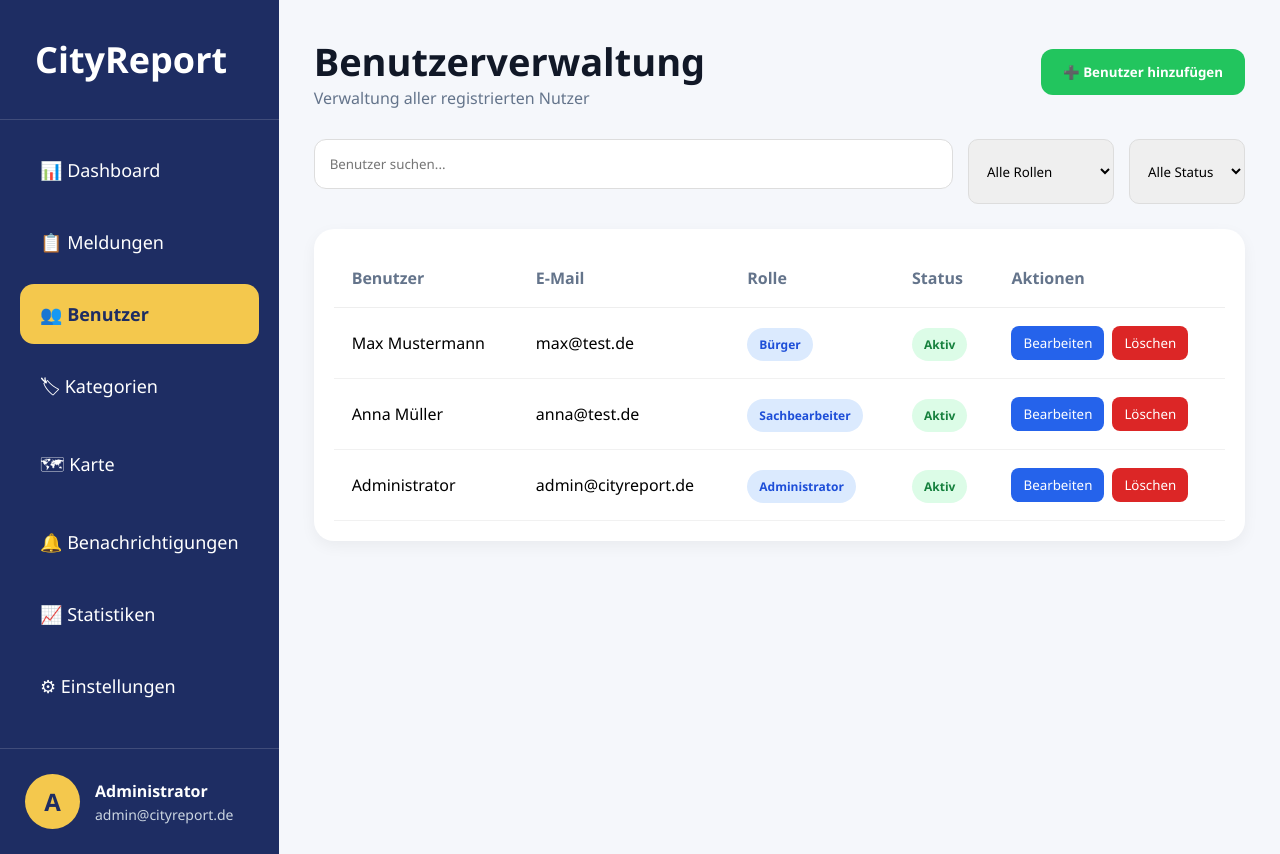
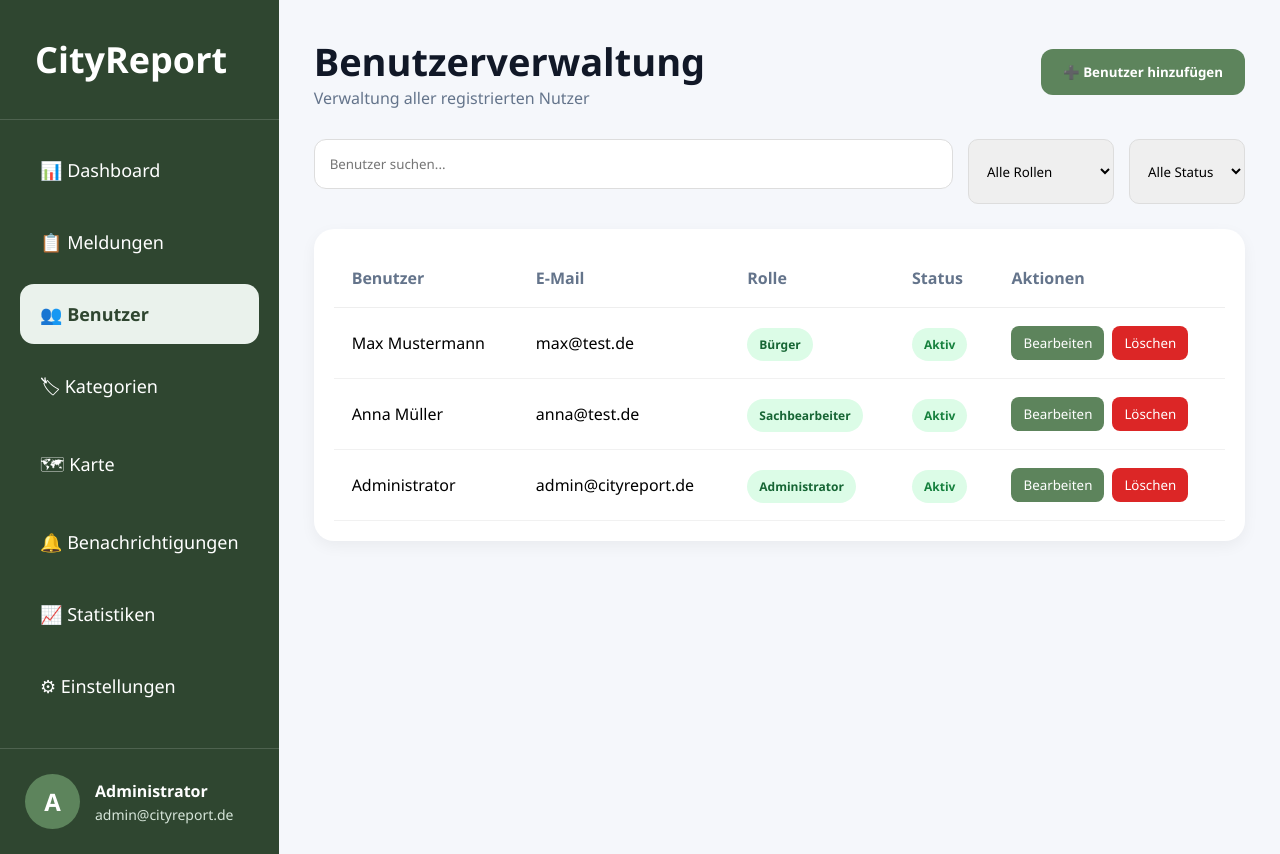
Before and after one commit to EsraaKrayym/infrastructure-reporting-system, a React (Create React App) app in the folder admin-web/: page /users in a window 1280 px wide. Built offline with nearby package versions, Linux system fonts and the light colour scheme.

Commit message:
admin seite

```diff
--- a/admin-web/src/css/Benutzer.css
+++ b/admin-web/src/css/Benutzer.css
@@ -1,7 +1,7 @@
 .layout{
     display:flex;
     min-height:100vh;
-    background:#f5f7fb;
+    background:#EAF2EC;
 }
 
 .users-content{
@@ -26,7 +26,7 @@
 }
 
 .add-user-btn{
-    background:#22c55e;
+    background:#5D845C;
     color:white;
     border:none;
     padding:14px 22px;
@@ -79,8 +79,8 @@ td{
 }
 
 .role-badge{
-    background:#dbeafe;
-    color:#1d4ed8;
+    background:#dcfce7;
+    color:#166534;
     padding:8px 12px;
     border-radius:20px;
     font-size:12px;
@@ -97,7 +97,7 @@ td{
 }
 
 .edit-btn{
-    background:#2563eb;
+    background:#5D845C;
     color:white;
     border:none;
     padding:8px 12px;
--- a/admin-web/src/css/Dashboard.css
+++ b/admin-web/src/css/Dashboard.css
@@ -17,7 +17,7 @@
 
 .sidebar {
 
-    background: #1e2d63;
+    background: #2F4630;
     color: white;
 
     display: flex;
@@ -62,8 +62,8 @@
 }
 
 .menu-item.active {
-    background: #f4c84d;
-    color: #1e2d63;
+    background: #EAF2EC;
+    color: #2F4630;
     font-weight: 700;
 }
 
@@ -82,8 +82,8 @@
 
     border-radius: 50%;
 
-    background: #f4c84d;
-    color: #1e2d63;
+    background: #5D845C;
+    color: #ffffff;
 
     display: flex;
     justify-content: center;
@@ -98,7 +98,7 @@
 }
 
 .admin-box p {
-    color: #cbd5e1;
+    color: #d6e5d9;
     font-size: 14px;
 }
 
@@ -247,6 +247,6 @@
 
 .status {
     font-weight: bold;
-    color: #1e2d63;
+    color: #5D845C;
     font-size: 15px;
 }
--- a/admin-web/src/css/Reports.css
+++ b/admin-web/src/css/Reports.css
@@ -38,8 +38,8 @@
     display: inline-flex;
     align-items: center;
     gap: 8px;
-    background: #eef2ff;
-    color: #3730a3;
+    background: #eaf2ec;
+    color: #2F4630;
     padding: 10px 14px;
     border-radius: 18px;
     font-weight: 700;
@@ -72,8 +72,8 @@
 }
 
 .status-label {
-    background: #e0f2fe;
-    color: #0369a1;
+    background: #dcfce7;
+    color: #166534;
     padding: 8px 14px;
     border-radius: 999px;
     font-size: 12px;
@@ -86,8 +86,8 @@
     margin: 0 24px 18px;
     padding: 8px 14px;
     border-radius: 999px;
-    background: #eef2ff;
-    color: #1d4ed8;
+    background: #eaf2ec;
+    color: #2F4630;
     font-size: 12px;
     font-weight: 700;
 }
@@ -152,7 +152,7 @@
 .contact-phone {
     font-size: 14px;
     font-weight: 700;
-    color: #2563eb;
+    color: #5D845C;
 }
 
 .report-details-grid {
@@ -166,7 +166,7 @@
 
 .map-link {
     grid-column: span 2;
-    color: #2563eb;
+    color: #5D845C;
     text-decoration: none;
     font-weight: 700;
 }
@@ -200,16 +200,16 @@
     opacity: 0.95;
 }
 
-.status { background: #2563eb; }
-.edit { background: #16a34a; }
+.status { background: #5D845C; }
+.edit { background: #2F4630; }
 .delete { background: #dc2626; }
-.history { background: #7c3aed; }
+.history { background: #4b6b4f; }
 .share { background: #22c55e; }
 
 .reports-layout {
     display: flex;
     min-height: 100vh;
-    background: #eff2ff;
+    background: #EAF2EC;
 }
 
 .reports-content {
```
